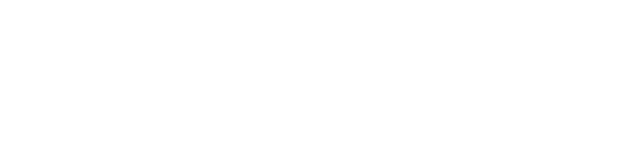
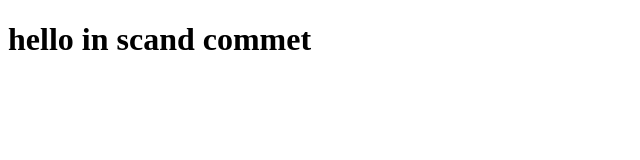
Before and after one commit to mohamedgitshaban/project_with_bootstrap, a plain HTML site: page index.html in a window 1280 px wide. Shown: the whole page, without its empty margins (0-640 px from the left). Drawn offline with Linux system fonts and the light colour scheme.

Commit message:
add h1 tag to html

```diff
--- a/index.html
+++ b/index.html
@@ -5,6 +5,8 @@
     <title>Document</title>
 </head>
 <body>
-
+  <h1>
+    hello in scand commet
+  </h1>
 </body>
 </html>
```
